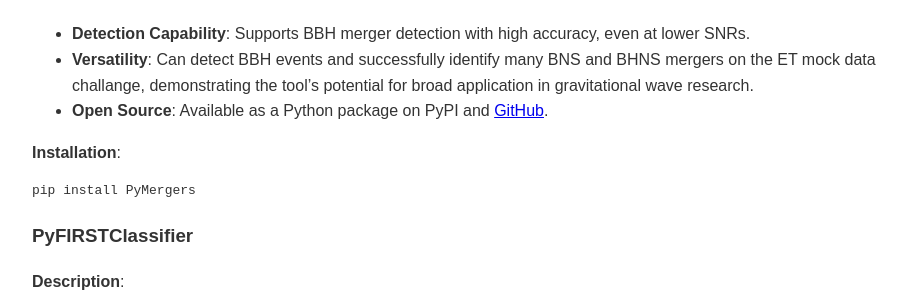
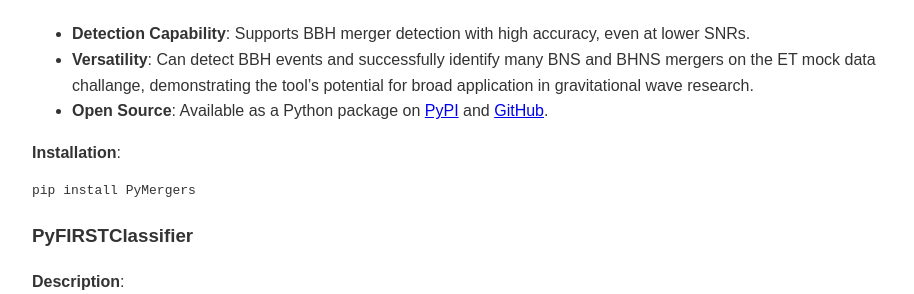
Before and after one commit to wathela/wathela.github.io, a Jekyll site: the page built from tools.md, in a window 1280 px wide. Shown: the part 465-759 px from the top of the page, without its empty margins (174-1088 px from the left). Built offline with Jekyll 4.4.1, drawn with Linux system fonts in a browser that asks for light colours; part of the change alters nothing that is shown.

````diff
--- a/tools.md
+++ b/tools.md
@@ -13,7 +13,7 @@ PyMerger is a Python tool designed for detecting binary black hole (BBH) mergers
 **Features**:
 - **Detection Capability**: Supports BBH merger detection with high accuracy, even at lower SNRs.
 - **Versatility**: Can detect BBH events and successfully identify many BNS and BHNS mergers on the ET mock data challange, demonstrating the tool’s potential for broad application in gravitational wave research.
-- **Open Source**: Available as a Python package on PyPI and [GitHub](https://github.com/wathela/PyMerger).
+- **Open Source**: Available as a Python package on [PyPI](https://pypi.org/project/PyMergers/) and [GitHub](https://github.com/wathela/PyMerger).
 
 **Installation**:
 ```bash
````
